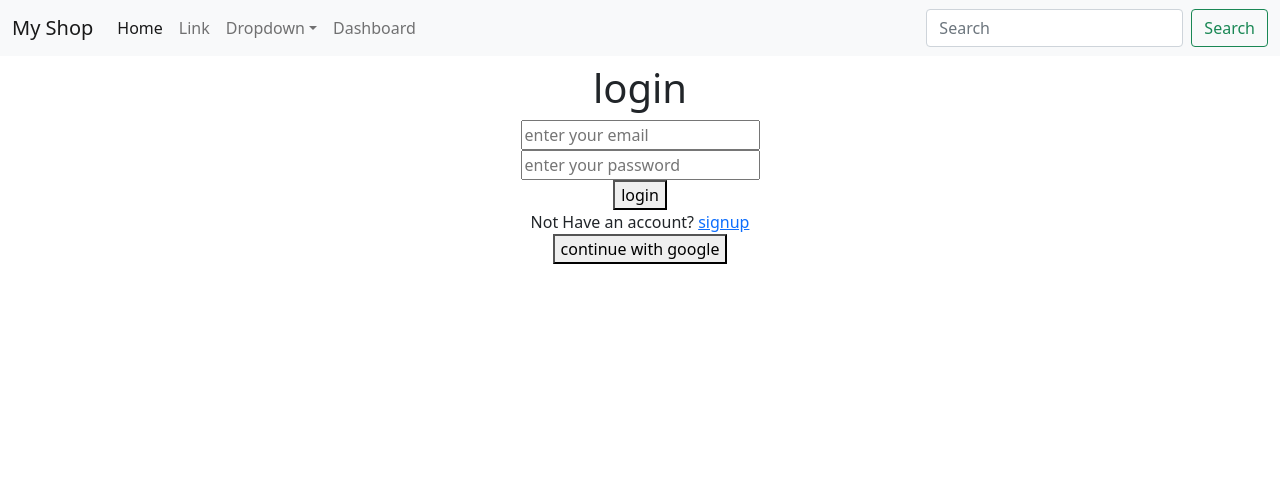
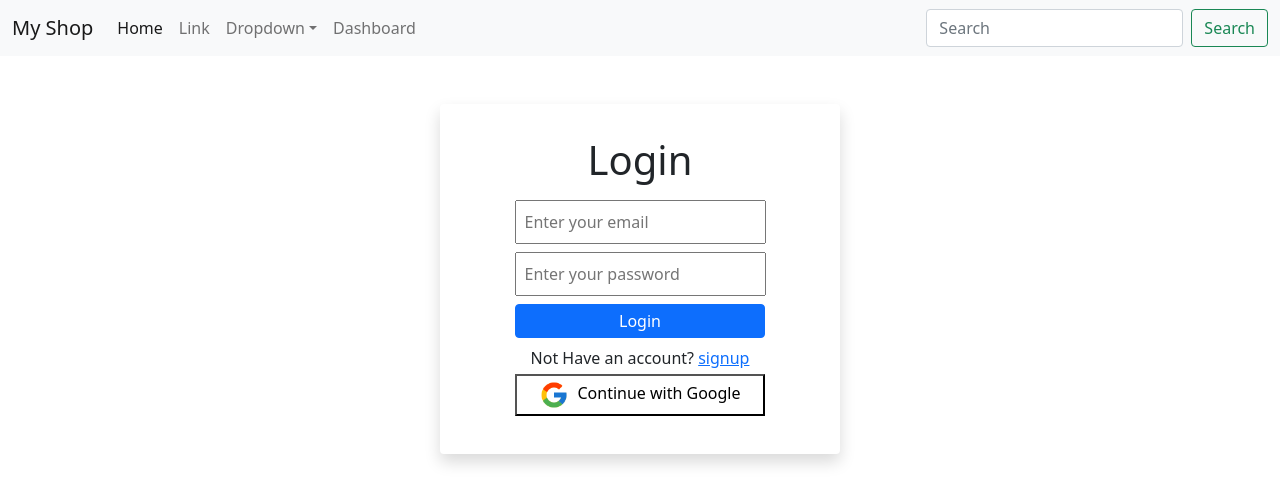
Before and after one commit to dkgujar22/onlineshop, a React (Vite) app: page /login in a window 1280 px wide. Shown: the top 504 px of the page. Built offline with nearby package versions, Linux system fonts and the light colour scheme.

Commit message:
third commit

```diff
--- a/package.json
+++ b/package.json
@@ -11,6 +11,7 @@
   },
   "dependencies": {
     "@supabase/supabase-js": "^2.108.2",
+    "bootstrap": "^5.3.8",
     "react": "^19.2.6",
     "react-dom": "^19.2.6",
     "react-router": "^8.0.1"
--- a/src/App.css
+++ b/src/App.css
@@ -1,4 +1,23 @@
 .set-input-width{
-  max-width: 400px;
+  max-width: 450px;
   min-width: 250px;
 }
+.form-width{
+  max-width: 400px;
+  min-width: 300px;
+  height: 350px;
+
+}
+.btn-color{
+  background-color: rgb(51, 88, 250);
+}
+.g-icon-w{
+  width: 30px;
+  height: 30px;
+}
+.sidebar {
+  width: 280px;
+  height: 100vh;
+  overflow-y: auto;
+  overflow-x: hidden;
+}
--- /dev/null
+++ b/src/components/DashSidebar.jsx
@@ -0,0 +1,68 @@
+import React from 'react'
+import { NavLink } from 'react-router'
+import { useAuth } from '../context/AuthContext';
+
+
+const DashSidebar = () => {
+    const {Logout}=useAuth();
+  return (
+    <div className="sidebar d-flex flex-column flex-shrink-0 p-3 text-white bg-dark" style={{width: "280px;"}}>
+    <a href="/" className="d-flex align-items-center mb-3 mb-md-0 me-md-auto text-white text-decoration-none">
+      {/* <svg className="bi me-2" width="40" height="32"><use xlink:href="#bootstrap"></use></svg> */}
+      <span className="fs-4">Sidebar</span>
+    </a>
+    <hr />
+    <ul className="nav nav-pills flex-column mb-auto">
+      <li className="nav-item">
+        <NavLink to="/dashboard" className="nav-link active" aria-current="page">
+          <svg className="bi me-2" width="16" height="16"><use xlink:href="#home"></use></svg>
+          Home
+        </NavLink>
+      </li>
+      <li>
+        <NavLink to="/dashboard/addproduct" className="nav-link text-white">
+          <svg className="bi me-2" width="16" height="16"><use xlink:href="#speedometer2"></use></svg>
+          Add product
+        </NavLink>
+      </li>
+      <li>
+        <NavLink to="/dashboard/showproducts" className="nav-link text-white">
+          <svg className="bi me-2" width="16" height="16"><use xlink:href="#table"></use></svg>
+          Show Products
+        </NavLink>
+      </li>
+      <li>
+        <a href="#" className="nav-link text-white">
+          <svg className="bi me-2" width="16" height="16"><use xlink:href="#grid"></use></svg>
+          Products
+        </a>
+      </li>
+      <li>
+        <a href="#" className="nav-link text-white">
+          <svg className="bi me-2" width="16" height="16"><use xlink:href="#people-circle"></use></svg>
+          Customers
+        </a>
+      </li>
+      <li>
+        <button onClick={Logout}>Logout</button>
+      </li>
+    </ul>
+    <hr/>
+    <div className="dropdown">
+      <a href="#" className="d-flex align-items-center text-white text-decoration-none dropdown-toggle" id="dropdownUser1" data-bs-toggle="dropdown" aria-expanded="false">
+        <img src="https://github.com/mdo.png" alt="" width="32" height="32" className="rounded-circle me-2"/>
+        <strong>mdo</strong>
+      </a>
+      <ul className="dropdown-menu dropdown-menu-dark text-small shadow" aria-labelledby="dropdownUser1">
+        <li><a className="dropdown-item" href="#">New project...</a></li>
+        <li><a className="dropdown-item" href="#">Settings</a></li>
+        <li><a className="dropdown-item" href="#">Profile</a></li>
+        <li><hr className="dropdown-divider"/></li>
+        <li><a className="dropdown-item" href="#">Sign out</a></li>
+      </ul>
+    </div>
+  </div>
+  )
+}
+
+export default DashSidebar
--- a/src/context/AuthContext.jsx
+++ b/src/context/AuthContext.jsx
@@ -42,6 +42,11 @@ export const AuthProvider=({children})=>{
         })
         return error
     }
+    const googleLogin=async()=>{
+        const error=await supabase.auth.signInWithOAuth({
+            provider:'google'
+        })
+    }
 
     const Logout=async()=>{
         await supabase.auth.signOut();
@@ -63,7 +68,7 @@ export const AuthProvider=({children})=>{
     }
 
     return (
-        <AuthContext.Provider value={{Logout,requireAuth,name,setName,email,setEmail,password,setPassword,signUp,login}}>
+        <AuthContext.Provider value={{googleLogin,Logout,requireAuth,name,setName,email,setEmail,password,setPassword,signUp,login}}>
             {children}
         </AuthContext.Provider>
     )
--- a/src/pages/Login.jsx
+++ b/src/pages/Login.jsx
@@ -1,9 +1,10 @@
 import React from 'react'
 import { useAuth } from '../context/AuthContext'
 import { NavLink, replace, useNavigate, useSearchParams } from 'react-router';
+import googleIcon from '../assets/icons/google-icon.png'
 
 const Login = () => {
-    const {email,setEmail,password,setPassword,login}=useAuth();
+    const {email,setEmail,password,setPassword,login,googleLogin}=useAuth();
     const [params]=useSearchParams();
     const navigate=useNavigate();
 
@@ -20,22 +21,23 @@ const Login = () => {
         }
     }
   return (
-    <div className='text-center p-2'>
-      <h1>login</h1>
-      <input type="email"
+    <div className='shadow p-3 mb-5 bg-body rounded text-center d-block mx-auto p-2 mt-5 form-width'>
+      <h1 className='mb-3 mt-3'>Login</h1>
+      <input className='set-input-width p-2 mb-2' type="email"
       value={email}
-      placeholder='enter your email'
+      placeholder='Enter your email'
       onChange={(e)=>setEmail(e.target.value)}
 
        /> <br />
-      <input type="password"
-      placeholder='enter your password'
+      <input className='set-input-width p-2 mb-2' type="password"
+      placeholder='Enter your password'
       value={password}
       onChange={(e)=>setPassword(e.target.value)}
        /> <br />
-       <button onClick={handleLogin}>login</button> <br />
-       <span>Not Have an account? <NavLink to="/signup" onClick={()=>navigate('/signup')}>signup</NavLink></span>  <br />
-       <button>continue with google</button>
+       {/* <button className='px-2 py-1 mb-2 btn-color set-input-width text-light border-0 ' onClick={handleLogin}>Login</button> <br /> */}
+       <button type="button"  onClick={handleLogin} class="px-2 py-1 mb-2 set-input-width btn btn-primary">Login</button><br />
+       <span className='mt-2 p-2'>Not Have an account? <NavLink to="/signup" onClick={()=>navigate('/signup')}>signup</NavLink></span>  <br />
+       <button className='px-2 py-1 mb-2 bg-transparent mt-1 set-input-width' onClick={googleLogin}><img className='g-icon-w me-2' src={googleIcon} alt="icon" />Continue with Google</button>
     </div>
   )
 }
--- a/src/pages/Signup.jsx
+++ b/src/pages/Signup.jsx
@@ -18,26 +18,27 @@ const Signup = () => {
 
   }
   return (
-    <div className='text-center'>
-      <h1>Signup</h1>
-      <input type="text"
-      placeholder='enter your name'
+    <div className='shadow p-3 mb-5 bg-body rounded text-center d-block mx-auto p-2 mt-5 form-width'>
+      <h1 className='mb-3'>Signup</h1>
+      <input className='set-input-width p-2 mb-2' type="text"
+      placeholder=' Enter your name'
       // value={name}
       onChange={(e)=>setName(e.target.value)}
       />
       <br />
-      <input type="email"
-      placeholder='enter your email'
+      <input className='set-input-width p-2 mb-2' type="email"
+      placeholder='Enter your email'
       // value={email}
       onChange={(e)=>setEmail(e.target.value)}
        /> <br />
-      <input type="password"
-      placeholder='enter your password'
+      <input className='set-input-width p-2 mb-2' type="password"
+      placeholder='Enter your password'
       // value={password}
       onChange={(e)=>setPassword(e.target.value)}
        /> <br />
 
-       <button onClick={handleSignup}>Signup</button>
+       {/* <button className=' btn-color  text-light border-0 '>Signup</button> */}
+       <button type="button"  onClick={handleSignup} class="px-2 py-1 mb-2 set-input-width btn btn-primary">Signup</button>
     </div>
   )
 }
--- a/src/pages/dashboard/Dashboard.jsx
+++ b/src/pages/dashboard/Dashboard.jsx
@@ -3,11 +3,14 @@ import { useAuth } from '../../context/AuthContext'
 import { NavLink, redirect } from 'react-router'
 import Login from '../Login';
 import Dashboardpage from './Addproductpage';
+import DashSidebar from '../../components/DashSidebar';
+
 
 const Dashboard = () => {
   const {Logout}=useAuth();
   return (
     <div className='text-center'>
+      <DashSidebar />
       {/* Dashbboard */}
       {/* <Dashboardpage /> */}
       <NavLink to='/dashboard'>Home</NavLink> <br />
--- a/src/pages/dashboard/Dashboardroot.jsx
+++ b/src/pages/dashboard/Dashboardroot.jsx
@@ -1,12 +1,24 @@
 import React from 'react'
 import Dashboard from './Dashboard'
 import { Outlet } from 'react-router'
+import DashSidebar from '../../components/DashSidebar'
 
 const Dashboardroot = () => {
   return (
     <div>
-      <Dashboard />
-      <Outlet />
+      {/* <Dashboard />
+      <Outlet /> */}
+      <div className="container-fluid">
+      <div className="row">
+        <div className="col-lg-2 col-md-3 bg-dark min-vh-100 p-0">
+          <DashSidebar />
+        </div>
+        <div className="col-lg-10 col-md-9 p-4">
+          <Outlet />
+        </div>
+
+      </div>
+    </div>
     </div>
   )
 }
```
Also changed, not shown: src/assets/icons/google-icon.png (added), 1 other file (tests, documents, lock files or other folders).
